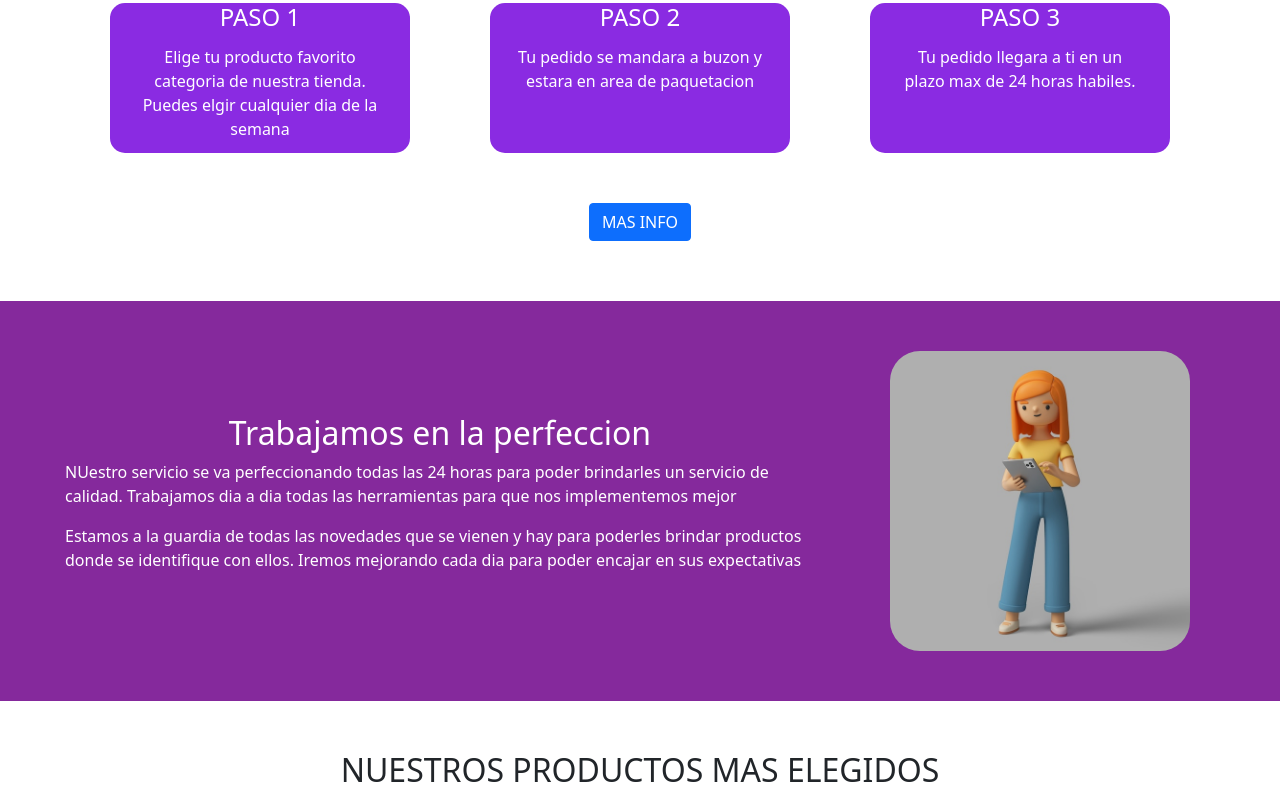
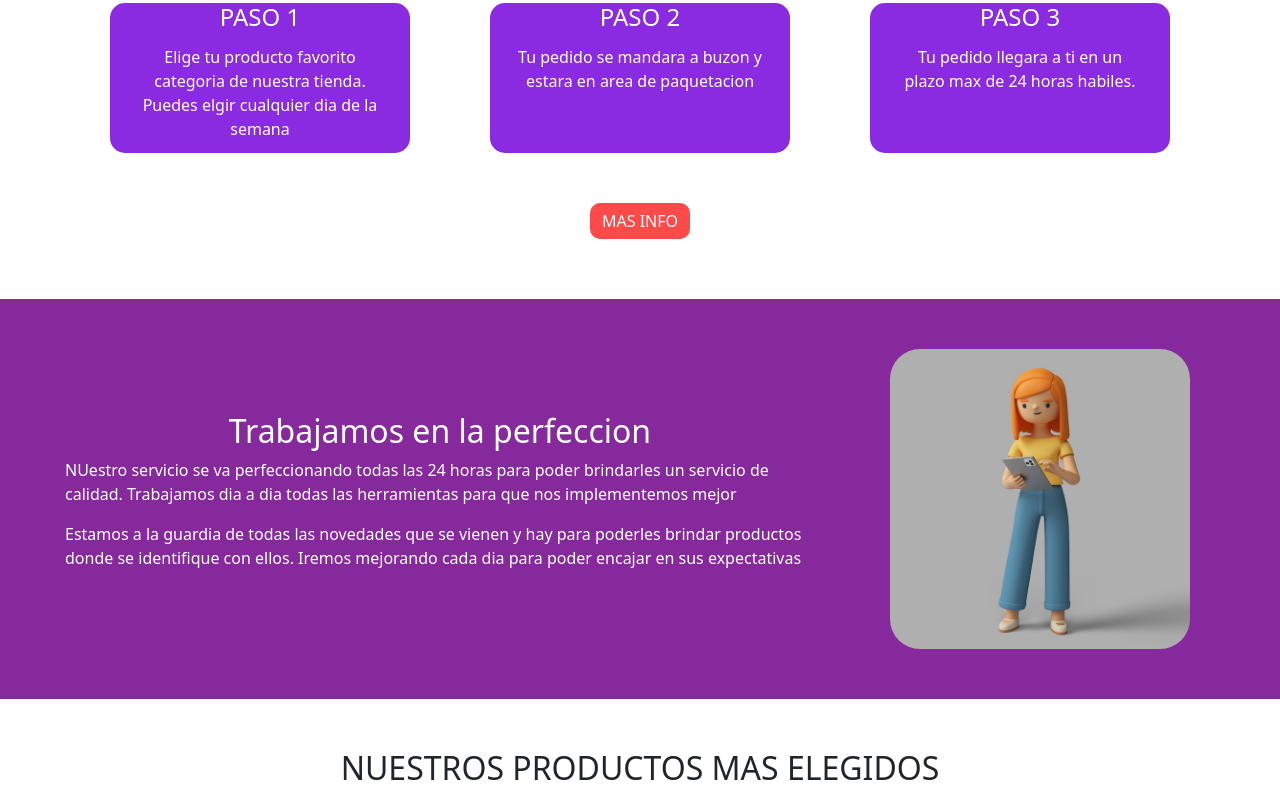
Before and after one commit to IvonneEscobar/Bavivon, a plain HTML site: page index.html in a window 1280 px wide. Shown: the part 1255-2047 px from the top of the page. Drawn offline with nearby package versions, Linux system fonts and the light colour scheme.

Commit message:
Segundo proyecto final

```diff
--- a/style.css
+++ b/style.css
@@ -304,6 +304,19 @@ nav ul li a {
 }
 .card{
   margin: 50px;
+}
+.btn{
+  background-color: #ff4a4a;
+  color: #ffffff;
+  border: none;
+  border-radius: 10px;
+}
+.btn {
+  transition: transform 0.5s;
+}
+
+.btn:hover {
+  transform: scale(1.2);
 }
 .catalogo{
   margin-top: 20px;
```
